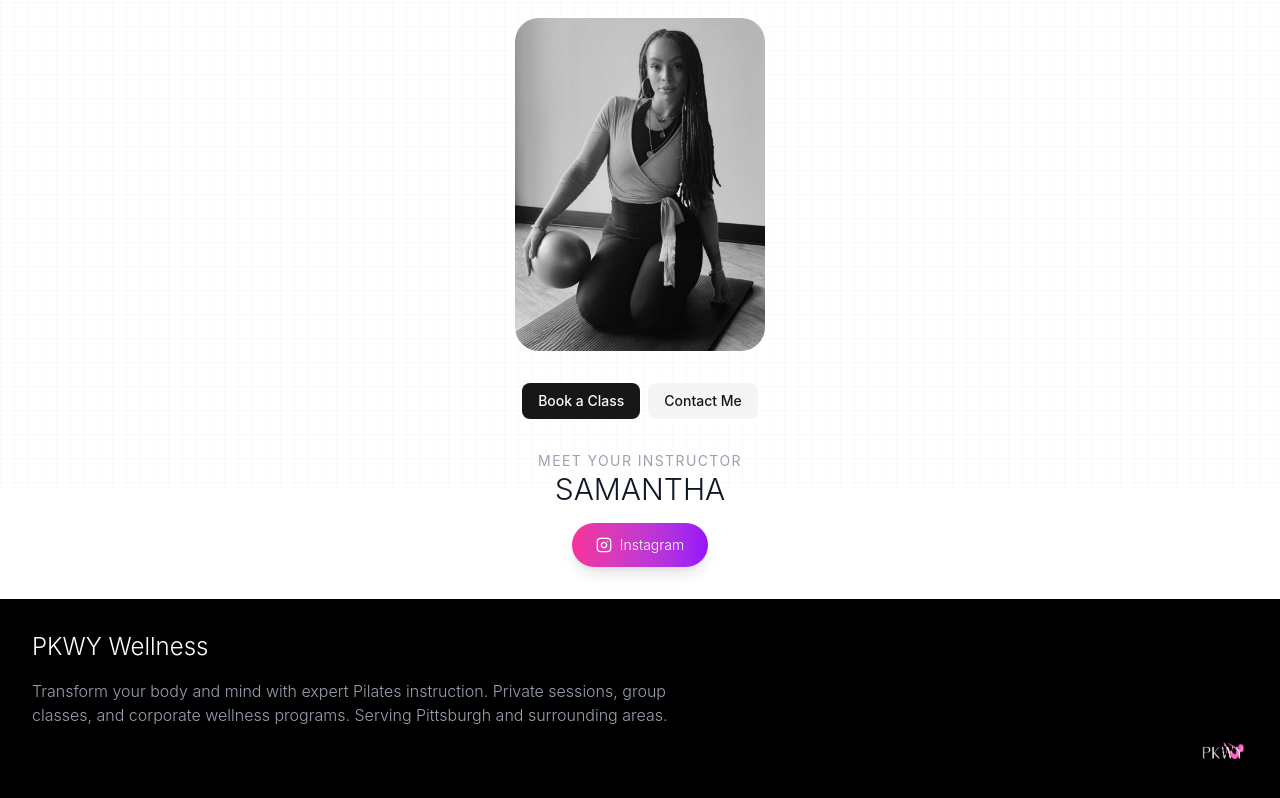
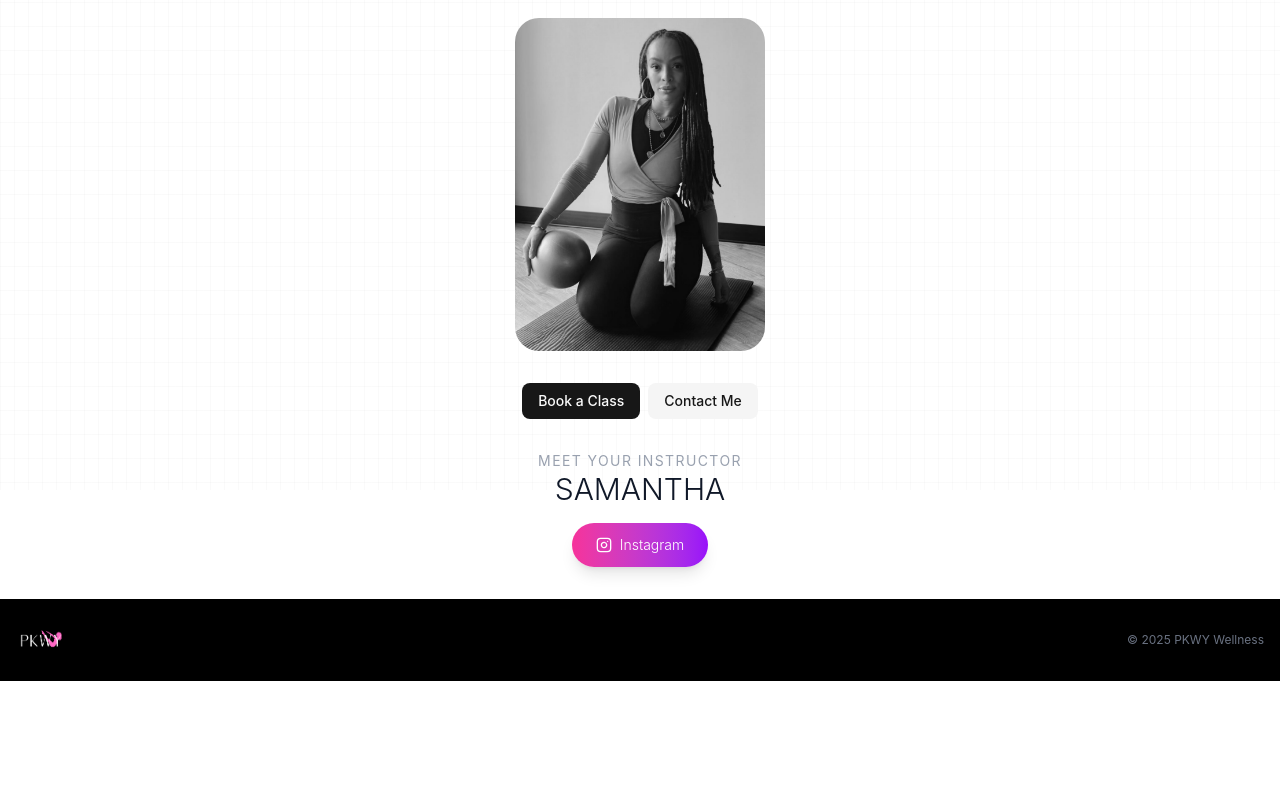
Before and after one commit to sarimyx/pkwy-wellness, a Next.js app: page / in a window 1280 px wide. Shown: the part 310-1108 px from the top of the page. After the commit the page ends 991 px from the top, so only its background shows below. Built offline with nearby package versions, Linux system fonts and the light colour scheme.

Commit message:
update footer

```diff
--- a/components/Footer.tsx
+++ b/components/Footer.tsx
@@ -4,19 +4,18 @@ import Image from 'next/image';
 export function Footer() {
   return (
     <footer className={`bg-black text-white`}>
-      <div className="max-w-7xl mx-auto px-4 sm:px-6 lg:px-8 text-left py-8">
-        <h3 className="text-2xl mb-4 font-light">PKWY Wellness</h3>
-        <p className="text-gray-400 max-w-2xl font-light">
-          Transform your body and mind with expert Pilates instruction. Private sessions, group classes, and corporate wellness programs. Serving Pittsburgh and surrounding areas.
-        </p>
-        <div className="flex justify-end">
+      <div className="mx-auto px-4 text-left py-4">
+        <section className='flex justify-between items-center text-xs text-gray-500'>
           <Image
             src="/branding-kit/PKWY-logo.png"
             alt="PKWY Wellness Logo"
             width={50}
             height={50}
           />
-        </div>
+          <p>
+            © 2025 PKWY Wellness
+          </p>
+        </section>
       </div>
     </footer>
   );
```
